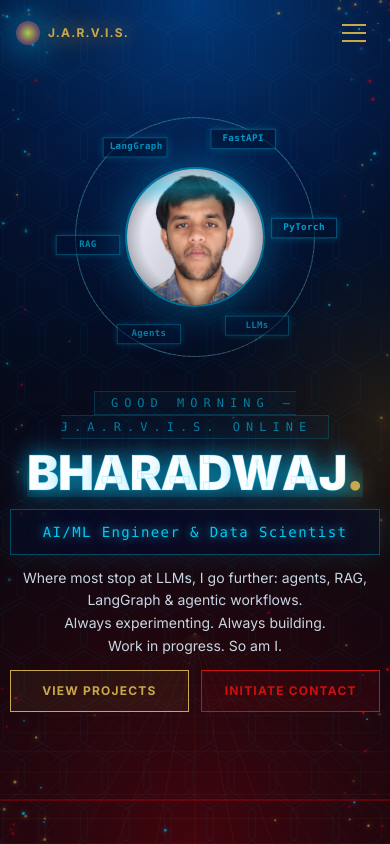
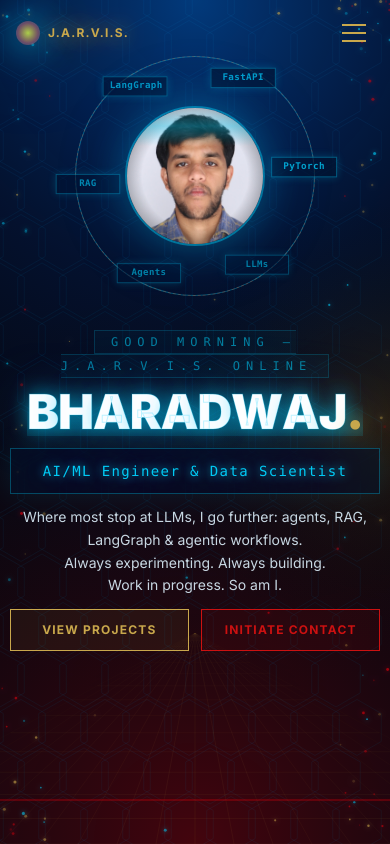
Before and after one commit to Bharadwaj0906/sri-krishna-eyunni.github.io, a Next.js app: page / in a window 390 px wide. Shown: the top 844 px of the page. Built offline with nearby package versions, Linux system fonts and the light colour scheme.

Commit message:
fix: top-align hero on mobile to keep buttons away from browser bar

```diff
--- a/src/components/Hero.tsx
+++ b/src/components/Hero.tsx
@@ -64,7 +64,7 @@ export default function Hero() {
   }, [bootDone]);
 
   return (
-    <section id="hero" className="relative flex items-center justify-center overflow-hidden" style={{ minHeight: "100dvh" }}>
+    <section id="hero" className="relative flex items-start md:items-center justify-center overflow-hidden" style={{ minHeight: "100dvh" }}>
 
       {/* Boot overlay */}
       <AnimatePresence>
@@ -88,7 +88,7 @@ export default function Hero() {
       </AnimatePresence>
 
       {bootDone && (
-        <div className="relative z-10 w-full max-w-7xl mx-auto px-6 flex flex-col md:grid md:grid-cols-[340px_1fr] gap-4 md:gap-16 items-center pt-16 pb-20 md:py-28">
+        <div className="relative z-10 w-full max-w-7xl mx-auto px-6 flex flex-col md:grid md:grid-cols-[340px_1fr] gap-4 md:gap-16 items-center pt-14 pb-24 md:py-28">
 
           {/* ══ LEFT: Real you ══════════════════════════════════ */}
           <motion.div
```
